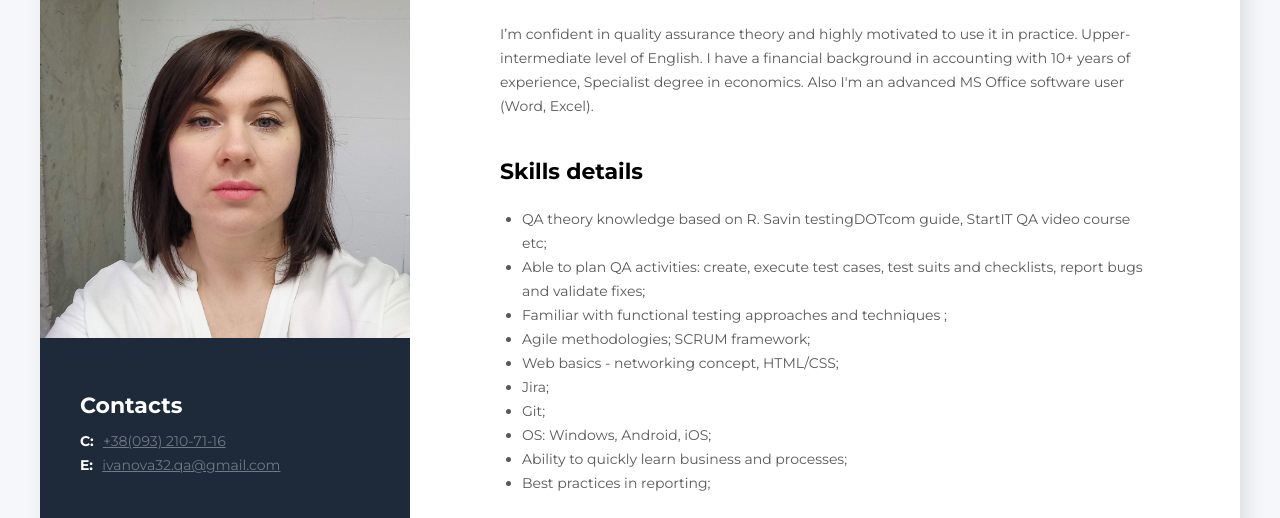
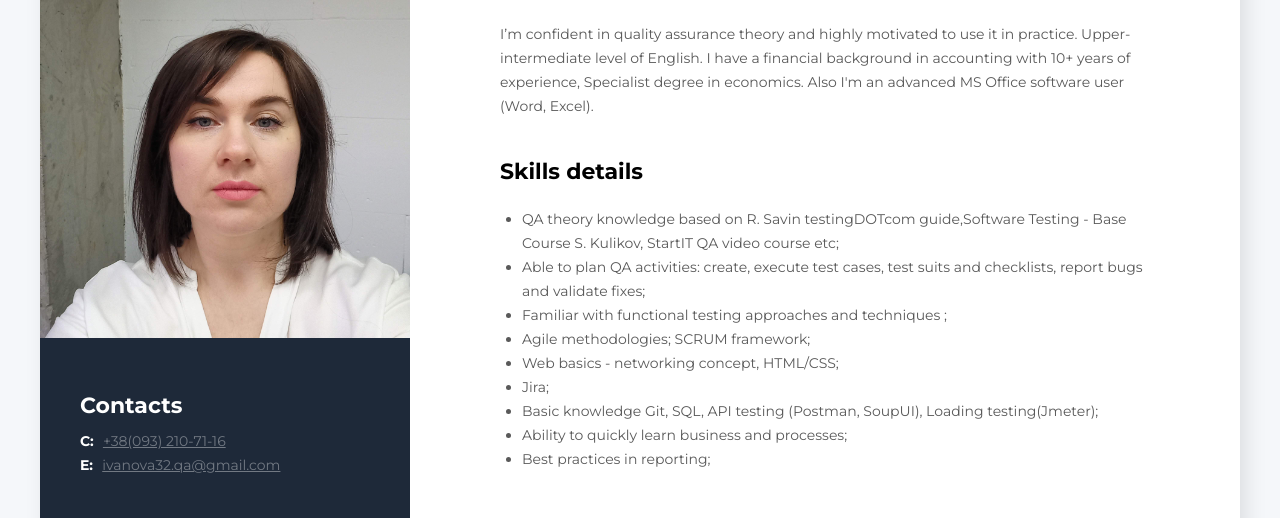
Before and after one commit to TetianaIvanova/My-resume, a plain HTML site: page index.html in a window 1280 px wide. Shown: the part 225-743 px from the top of the page. Drawn offline with Linux system fonts and the light colour scheme.

Commit message:
add skills

```diff
--- a/index.html
+++ b/index.html
@@ -78,7 +78,7 @@
                     Skills details
                 </h3P>
                 <ul class="my-project-list">
-                <li class="my-project-text"> QA theory knowledge based on R. Savin testingDOTcom guide, StartIT QA video course etc;
+                <li class="my-project-text"> QA theory knowledge based on R. Savin testingDOTcom guide,Software Testing - Base Course S. Kulikov, StartIT QA video course etc;
                 </li>
                 <li class="my-project-text">Able to plan QA activities: create, execute test cases, test suits and checklists, report bugs and validate fixes;
                 </li>
@@ -90,9 +90,7 @@
                 </li>
                 <li class="my-project-text">Jira;
                 </li>
-                <li class="my-project-text">Git;
-                </li>
-                <li class="my-project-text">OS: Windows, Android, iOS;
+                <li class="my-project-text">Basic knowledge Git, SQL, API testing (Postman, SoupUI), Loading testing(Jmeter);
                 </li>
                 <li class="my-project-text">Ability to quickly learn business and processes;
                 </li>
```
